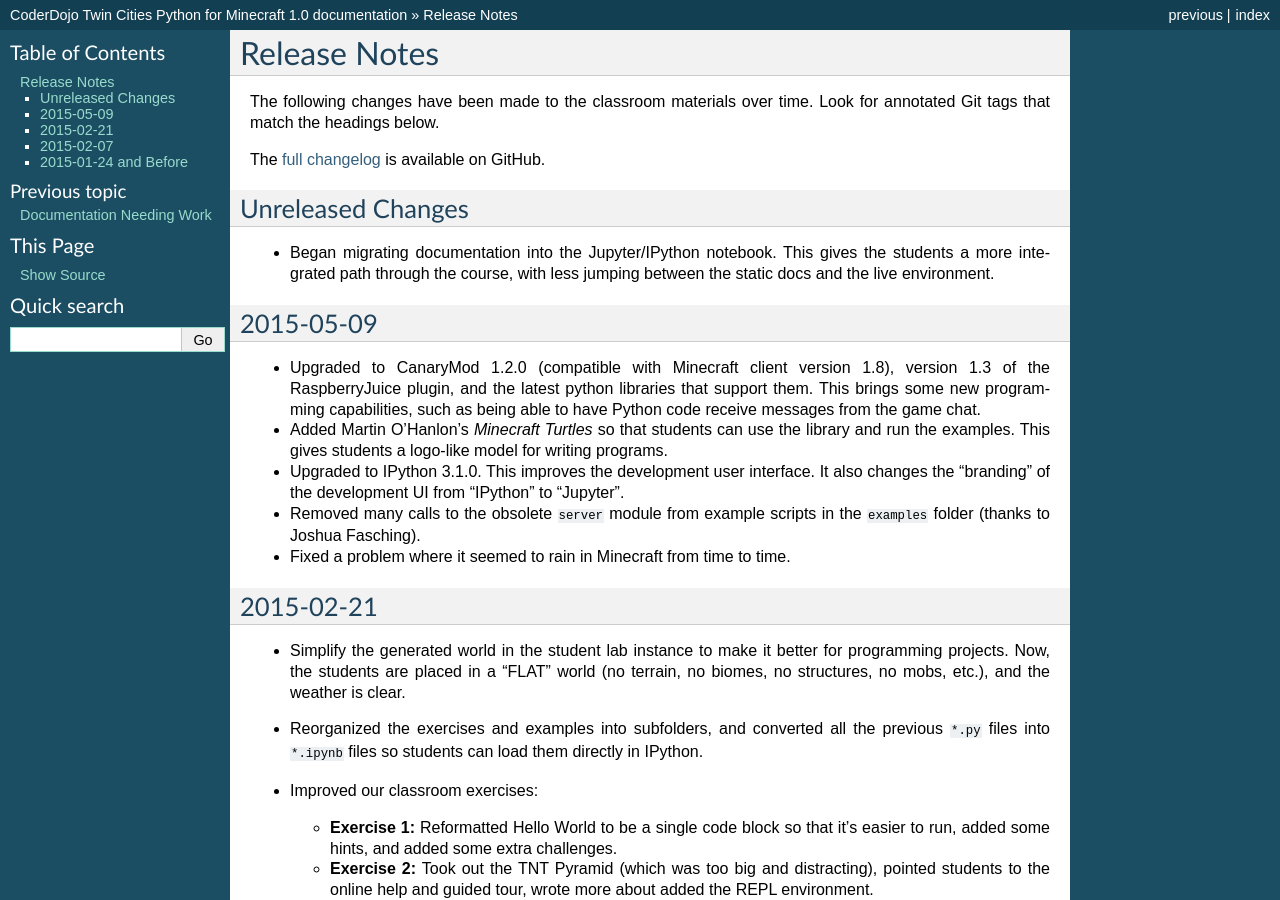
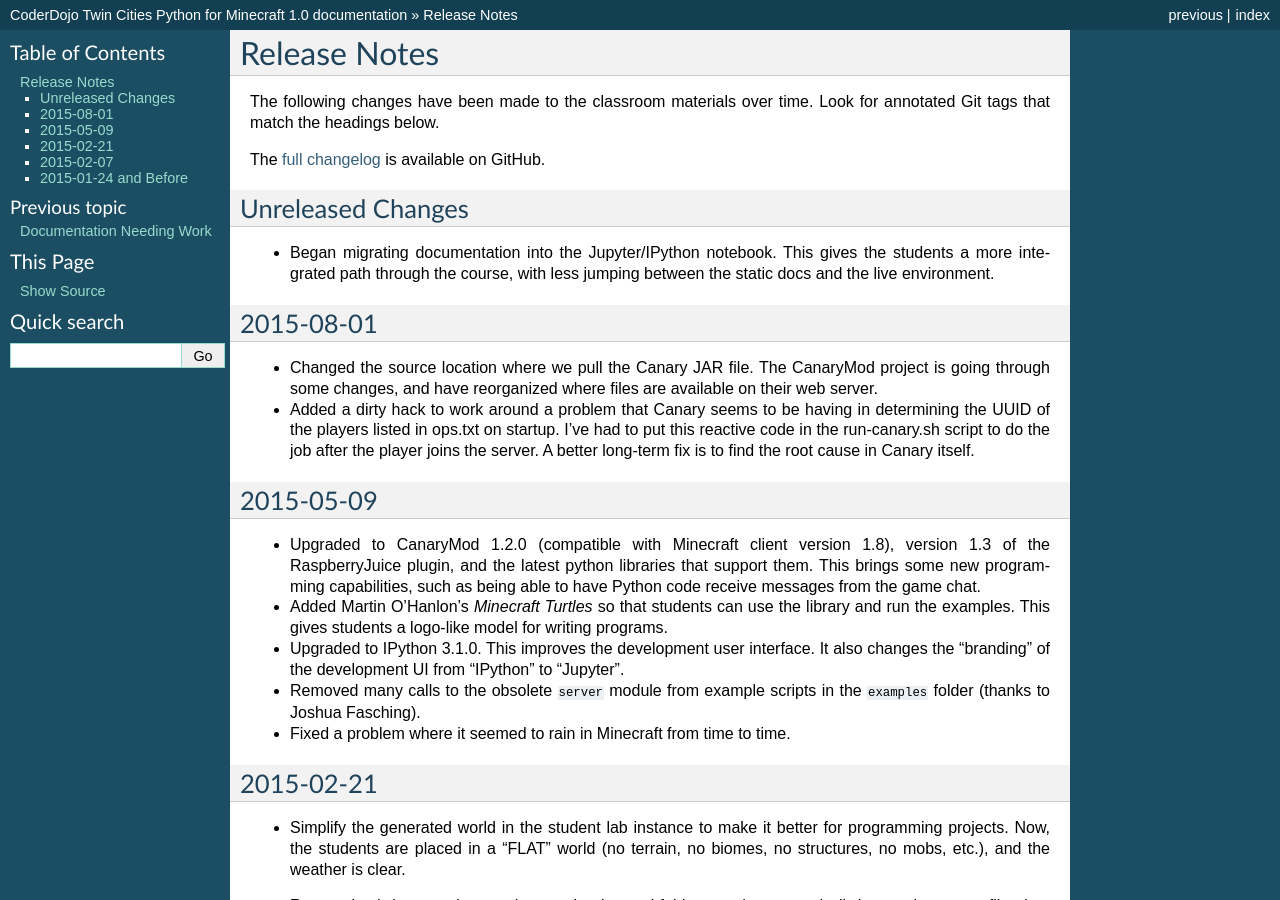
Before and after one commit to CoderDojoTC/python-minecraft, a Sphinx documentation site: the page built from docs/release-notes.rst, in a window 1280 px wide and 900 px high. Built offline with Sphinx 7.4.7, drawn with Linux system fonts in a browser that asks for light colours.

Commit message:
Added release notes for the 2015-08-01 release.

```diff
--- a/docs/release-notes.rst
+++ b/docs/release-notes.rst
@@ -16,6 +16,20 @@ Unreleased Changes
   notebook. This gives the students a more integrated path through the
   course, with less jumping between the static docs and the live
   environment.
+
+
+2015-08-01
+==========
+
+* Changed the source location where we pull the Canary JAR file. The
+  CanaryMod project is going through some changes, and have
+  reorganized where files are available on their web server.
+
+* Added a dirty hack to work around a problem that Canary seems to be
+  having in determining the UUID of the players listed in ops.txt on
+  startup. I've had to put this reactive code in the run-canary.sh
+  script to do the job after the player joins the server. A better
+  long-term fix is to find the root cause in Canary itself.
 
 
 2015-05-09
```
